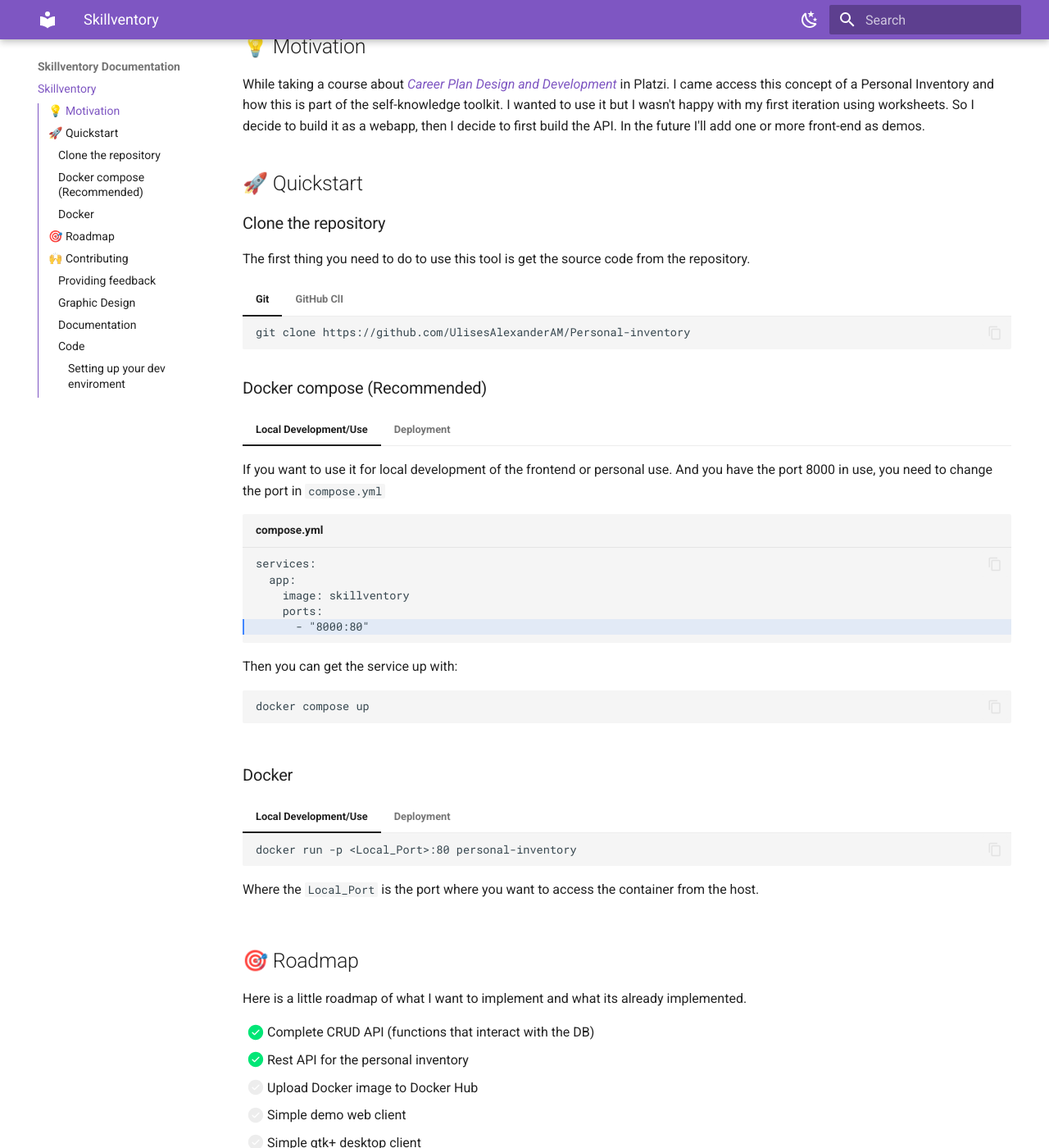
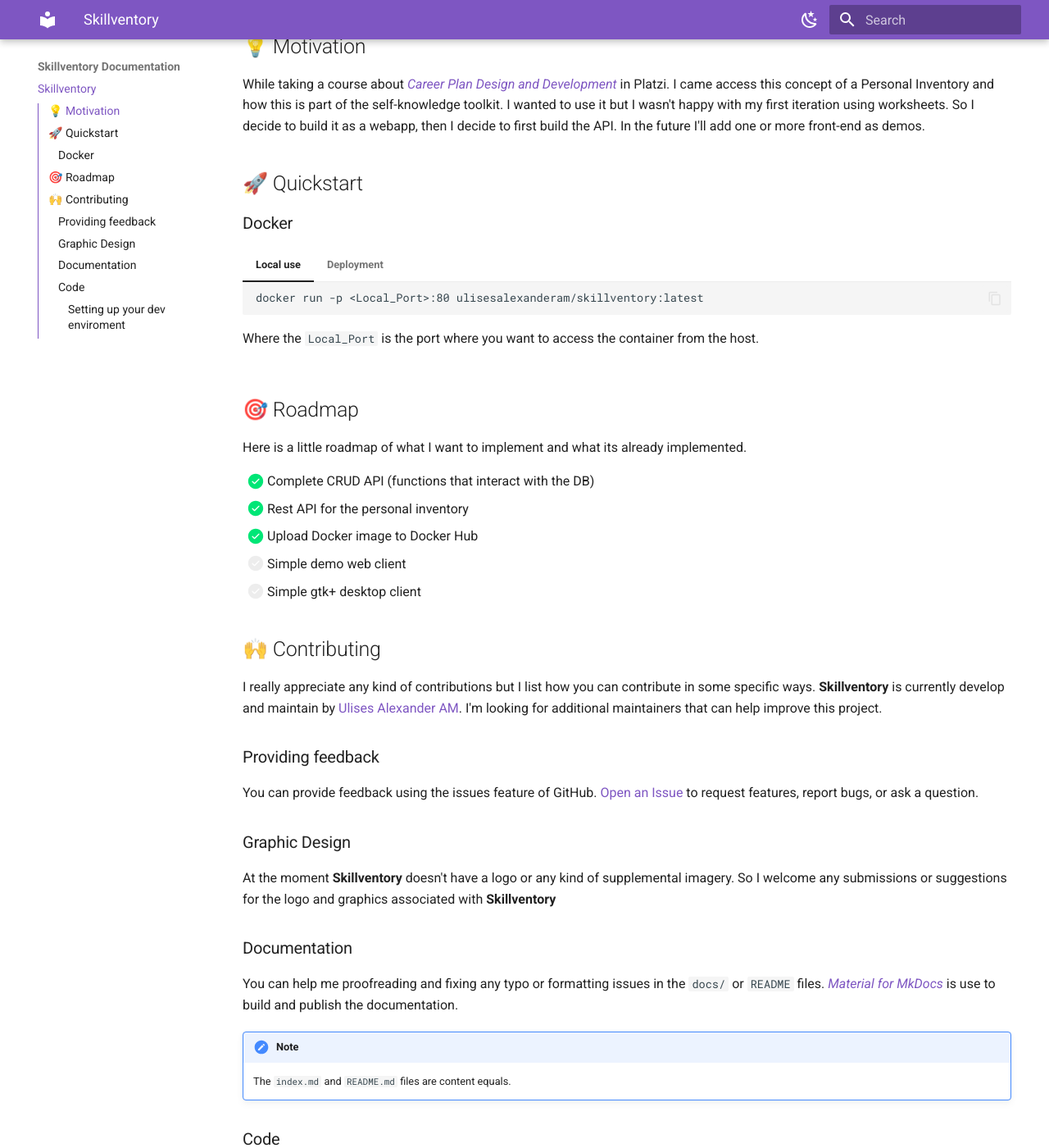
Before and after one commit to UlisesAlexanderAM/skillventory, an MkDocs documentation site: the page built from docs/index.md, in a window 1280 px wide and 1400 px high, scrolled down 439 px. Shown: the whole window at 82% size. Built offline with MkDocs 1.6.1 and Material for MkDocs 9.7.7, drawn with Linux system fonts in a browser that asks for light colours.

Commit message:
docs: update documentation
* Remove sections no longer needed, preferring the use of the docker hub
image.
* Update roadmap

````diff
--- a/README.md
+++ b/README.md
@@ -31,58 +31,12 @@ front-end as demos.
 
 ## 🚀 Quickstart
 
-### Clone the repository
+### Docker
 
-The first thing you need to do to use this tool is get the source code from the repository.
-
-#### Git
-
-``` shell
-git clone https://github.com/UlisesAlexanderAM/Personal-inventory
-```
-
-#### GitHub ClI
+#### Local use
 
 ```shell
-gh repo clone UlisesAlexanderAM/Personal-inventory
-```
-
-### Docker compose (Recommended)
-
-#### Local Development/Use
-
-If you want to use it for local development of the frontend or personal use.
-And you have the port 8000 in use, you need to change the port in `compose.yml`
-
-```dockerfile
-services:
-  app:
-    image: personal-inventory
-    ports:
-      - "8000:80"
-```
-
-Then you can get the service up with:
-
-```shell
-docker compose up
-```
-
-#### Deployment
-
-If you want to deploy it, you have to avoid sending the
-`compose.override.yml` file. Then you can get the service up with:
-
-```shell
-docker compose up
-```
-
-### Docker
-
-#### Local Development/Use
-
-```shell
-docker run -p <Local_Port>:80 personal-inventory
+docker run -p <Local_Port>:80 ulisesalexanderam/skillventory:latest
 ```
 
 Where the `Local_Port` is the port where you want to access the container
@@ -91,7 +45,7 @@ from the host.
 #### Deployment
 
 ```shell
-docker run -p <Deployment_Host_Port>:80 personal-inventory
+docker run -p <Deployment_Host_Port>:80 ulisesalexanderam/skillventory:latest
 ```
 
 Where the `Deployment_Host_Port` is the port in the deployment host from where
@@ -103,7 +57,7 @@ Here is a little roadmap of what I want to implement and what its already implem
 
 - [x] Complete CRUD API (functions that interact with the DB)
 - [x] Rest API for the personal inventory
-- [ ] Upload Docker image to Docker Hub
+- [x] Upload Docker image to Docker Hub
 - [ ] Simple demo web client
 - [ ] Simple gtk+ desktop client
 
--- a/docs/index.md
+++ b/docs/index.md
@@ -31,52 +31,12 @@ front-end as demos.
 
 ## 🚀 Quickstart
 
-### Clone the repository
+### Docker
 
-The first thing you need to do to use this tool is get the source code from the repository.
-
-=== "Git"
-
-    ``` shell
-    git clone https://github.com/UlisesAlexanderAM/Personal-inventory
-    ```
-
-=== "GitHub ClI"
-
-    ``` bash
-    gh repo clone UlisesAlexanderAM/Personal-inventory
-    ```
-
-### Docker compose (Recommended)
-
-=== "Local Development/Use"
-    If you want to use it for local development of the frontend or personal use.
-    And you have the port 8000 in use, you need to change the port in `#!shell compose.yml`
-
-    ``` title="compose.yml" hl_lines="5"
-    --8<-- "compose.yml"
-    ```
-
-    Then you can get the service up with:
-
-    ``` shell
-    docker compose up
-    ```
-
-=== "Deployment"
-    If you want to deploy it, you have to avoid sending the
-    `compose.override.yml` file. Then you can get the service up with:
+=== "Local use"
 
     ```
-    docker compose up
-    ```
-
-### Docker
-
-=== "Local Development/Use"
-
-    ```
-    docker run -p <Local_Port>:80 personal-inventory
+    docker run -p <Local_Port>:80 ulisesalexanderam/skillventory:latest
     ```
 
     Where the `Local_Port` is the port where you want to access the container
@@ -85,7 +45,7 @@ The first thing you need to do to use this tool is get the source code from the
 === "Deployment"
 
     ```
-    docker run -p <Deployment_Host_Port>:80 personal-inventory
+    docker run -p <Deployment_Host_Port>:80 ulisesalexanderam/skillventory:latest
     ```
 
     Where the `Deployment_Host_Port` is the port in the deployment host from where
@@ -98,7 +58,7 @@ Here is a little roadmap of what I want to implement and what its already implem
 
 - [x] Complete CRUD API (functions that interact with the DB)
 - [x] Rest API for the personal inventory
-- [ ] Upload Docker image to Docker Hub
+- [x] Upload Docker image to Docker Hub
 - [ ] Simple demo web client
 - [ ] Simple gtk+ desktop client
 
````
